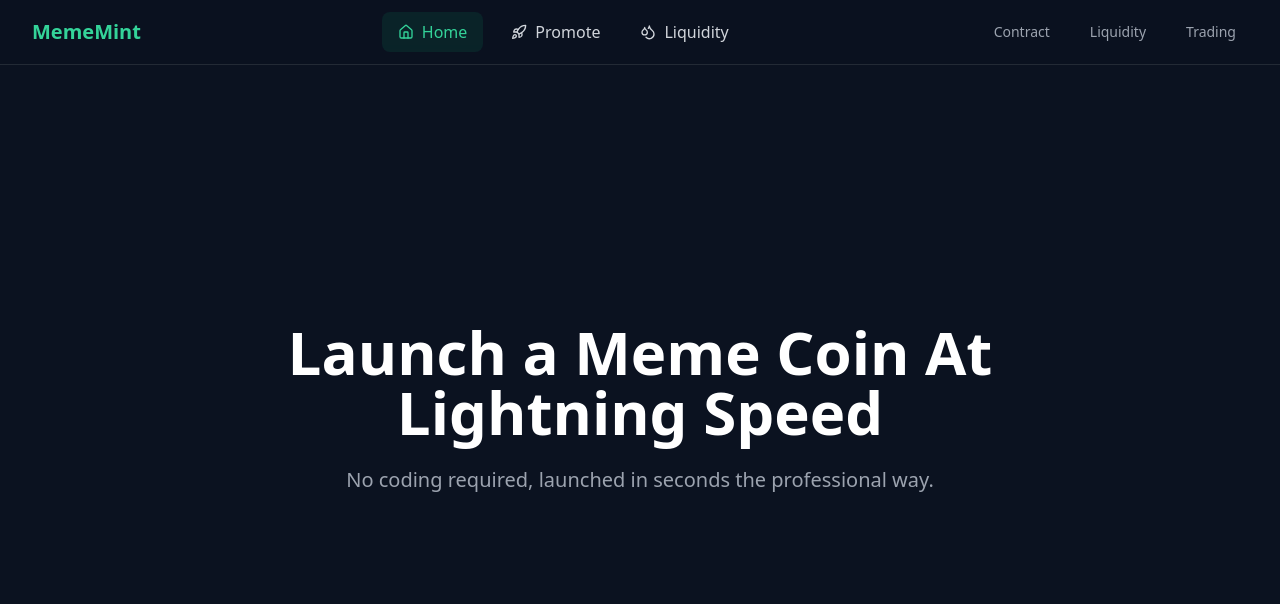
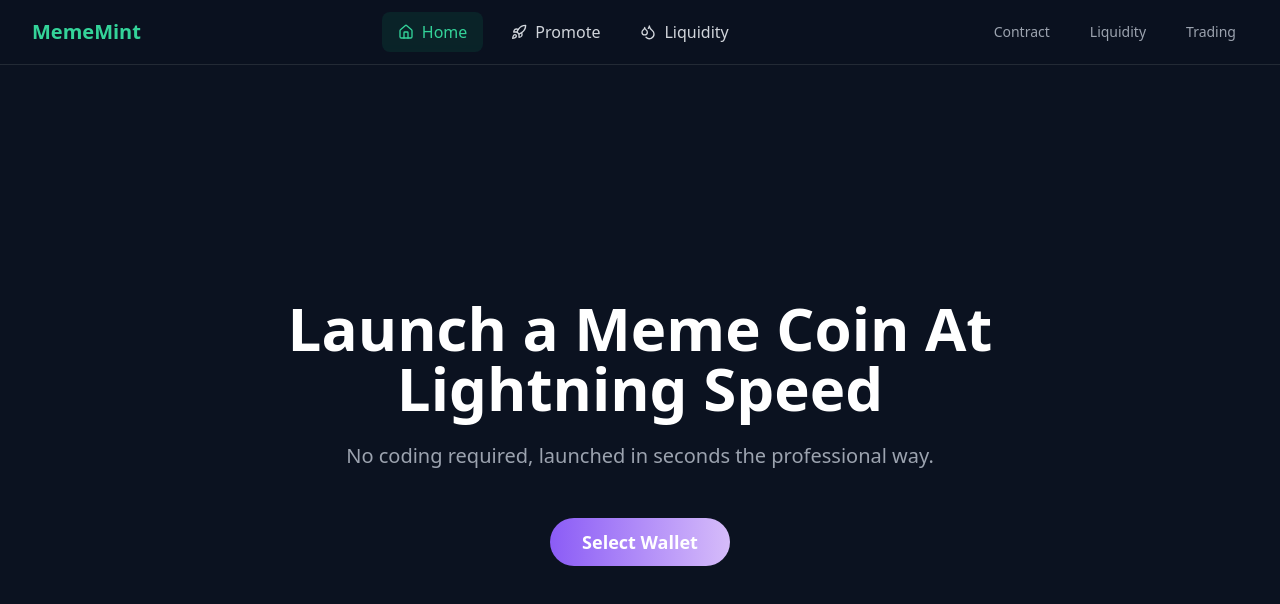
Before and after one commit to AlbionAI/smooth-journey-web, a React (Vite) app: page / in a window 1280 px wide. Shown: the top 604 px of the page. Built offline with nearby package versions, Linux system fonts and the light colour scheme.

Commit message:
Add themed button
Added a button component that matches the existing theme.  No specific implementation details are included in this commit.

```diff
--- a/src/components/Hero.tsx
+++ b/src/components/Hero.tsx
@@ -1,5 +1,6 @@
 
 import { motion } from "framer-motion";
+import { Button } from "./ui/button";
 
 const Hero = () => {
   return (
@@ -21,6 +22,18 @@ const Hero = () => {
         >
           No coding required, launched in seconds the professional way.
         </motion.p>
+        <motion.div
+          initial={{ opacity: 0, y: 20 }}
+          animate={{ opacity: 1, y: 0 }}
+          transition={{ duration: 0.6, delay: 0.4 }}
+        >
+          <Button
+            size="lg"
+            className="bg-gradient-to-r from-[#8B5CF6] to-[#D6BCFA] hover:from-[#7C3AED] hover:to-[#C4B5FD] text-white font-semibold px-8 py-6 text-lg rounded-full transition-all transform hover:scale-105"
+          >
+            Select Wallet
+          </Button>
+        </motion.div>
       </div>
     </div>
   );
```
